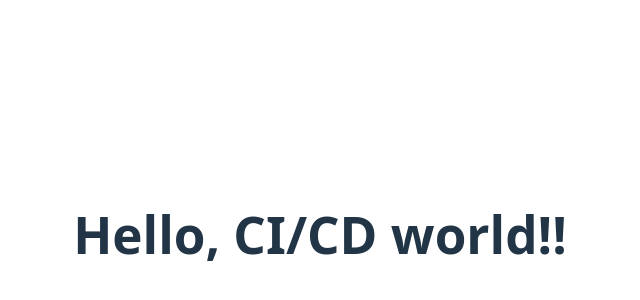
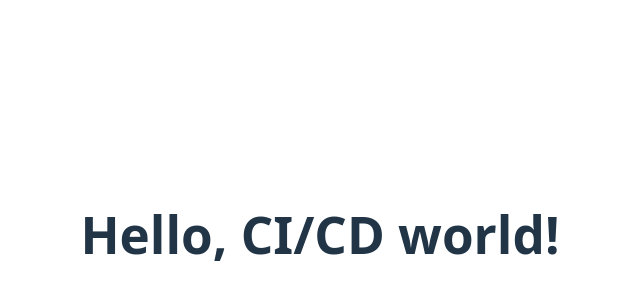
Before and after one commit to spaceye/my-lunar-project, a React (Vite) app: page / in a window 1280 px wide. Shown: the part 166-466 px from the top of the page, without its empty margins (320-960 px from the left). Built offline with nearby package versions, Linux system fonts and the light colour scheme.

Commit message:
Failing a test on purpose to test CI part of pipeline.

```diff
--- a/index.html
+++ b/index.html
@@ -4,7 +4,7 @@
     <meta charset="UTF-8" />
     <link rel="icon" type="image/svg+xml" href="/vite.svg" />
     <meta name="viewport" content="width=device-width, initial-scale=1.0" />
-    <title>CD/CI: Build, tests, deploy to GHP</title>
+    <title>CI/CD: Build, tests, deploy to GH Pages</title>
   </head>
   <body>
     <div id="root"></div>
--- a/src/App.tsx
+++ b/src/App.tsx
@@ -4,7 +4,7 @@ import './App.css';
 function App() {
   return (
     <>
-      <Hello name={'CI/CD world!'} />
+      <Hello>Hello, CI/CD world!</Hello>
     </>
   );
 }
--- a/src/components/Hello.tsx
+++ b/src/components/Hello.tsx
@@ -1,9 +1,11 @@
+import { ReactNode } from 'react';
+
 interface HelloProps {
-  name: string;
+  children?: ReactNode;
 }
 
-const Hello: React.FC<HelloProps> = ({ name }) => {
-  return <h1>Hello, {name}!</h1>;
+const Hello: React.FC<HelloProps> = ({ children }) => {
+  return <h1>{children}</h1>;
 };
 
 export default Hello;
```
Also changed, not shown: 1 other file (tests, documents, lock files or other folders).
